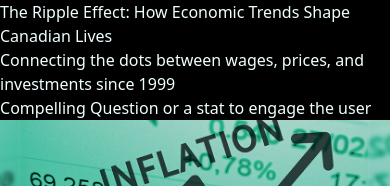
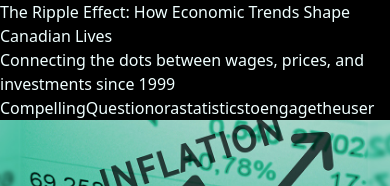
Before and after one commit to mehassanhmood/StoryBoard, a React (Vite) app: page / in a window 390 px wide. Shown: the top 186 px of the page. Built offline with nearby package versions, Linux system fonts and the light colour scheme.

Commit message:
responsiveness fixed

```diff
--- a/src/components/Hero.jsx
+++ b/src/components/Hero.jsx
@@ -4,23 +4,24 @@ import { delay, motion } from "framer-motion"
 
 const Hero = () => {
 
-  const question = "Compelling Question or a stat to engage the user"
+  const question = "Compelling Question or a statistics to engage the user"
+  const letters = question.split(" ")
   const letterAnimation = {
-    hidden: {opacity:0},
+    hidden: {opacity:0, y:20},
     visible: (i) => ({
       opacity: 1,
       y:0,
       transition: {
-        delay: i * 0.05,
+        delay: i * 0.1,
         duration: 2,
-        ease:"easeIn"
+        ease:"easeInOut"
       }
     })
   }
 
 
   return (
-    <div className='flex flex-col h-[100vh] w-[100vw]'>
+    <div className='flex flex-col h-[100vh] w-[100vw] overflow-hidden'>
 
       <div className='flex flex-col leading-8 jutify-center items-center relative p-6 m-6'>
         <h1 className='text-6xl text-center tracking-wide text-transparent bg-clip-text bg-gradient-to-r from-teal-500 to-purple-500'>The Ripple Effect: How Economic Trends Shape Canadian Lives</h1>
@@ -29,17 +30,18 @@ const Hero = () => {
 
       <div className='flex h-full m-2 p-6 justify-center items-center relative gap-6'>
         <motion.div className="w-[35%]">
-          <p className="flex flex-wrap text-4xl text-pretty text-transparent bg-clip-text bg-gradient-to-r from-teal-100 to-cyan-300">
-            {question.split("").map((letter, index) => (
+          <p className="flex flex-wrap md:text-4xl text-pretty text-transparent bg-clip-text bg-gradient-to-r from-teal-100 to-cyan-300">
+            {letters.map((letter, index) => (
                 <motion.span
+                className='mr-2'
                 key={index}
                 custom={index}
                 initial={"hidden"}
                 animate={"visible"}
                 variants={letterAnimation}
                 >
-                  {letter === " " ? "\u00A0": letter}
-
+                  {/* {letter === " " ? "\u00A0": letter} */}
+                  {letter}
 
                 </motion.span>
             ))
@@ -53,7 +55,7 @@ const Hero = () => {
         transition={{duration:2, ease:"easeInOut"}}
         >
           <img src={placeholderImage} alt="Hero image of inflation vs investment"
-          className='h-full object-cover border border-teal-600 rounded-3xl opacity-80'
+          className='h-[250px] md:object-fit  border border-teal-600 rounded-3xl opacity-80'
           />
         </motion.div>
       </div>
```
